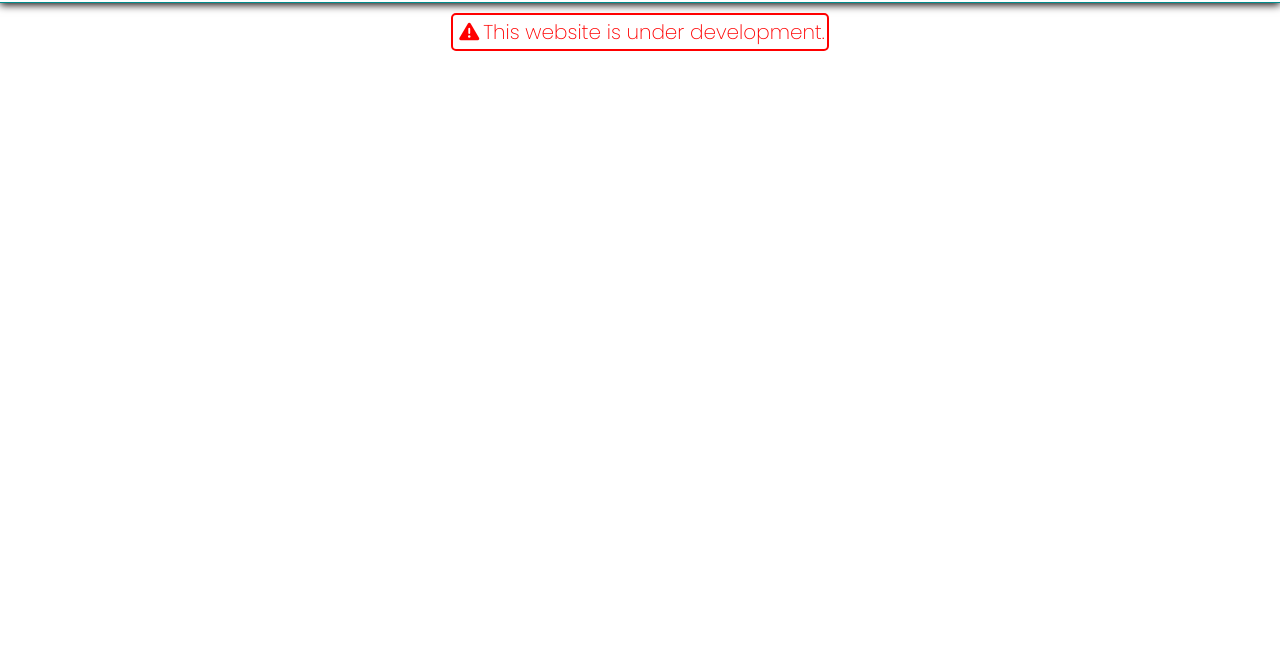
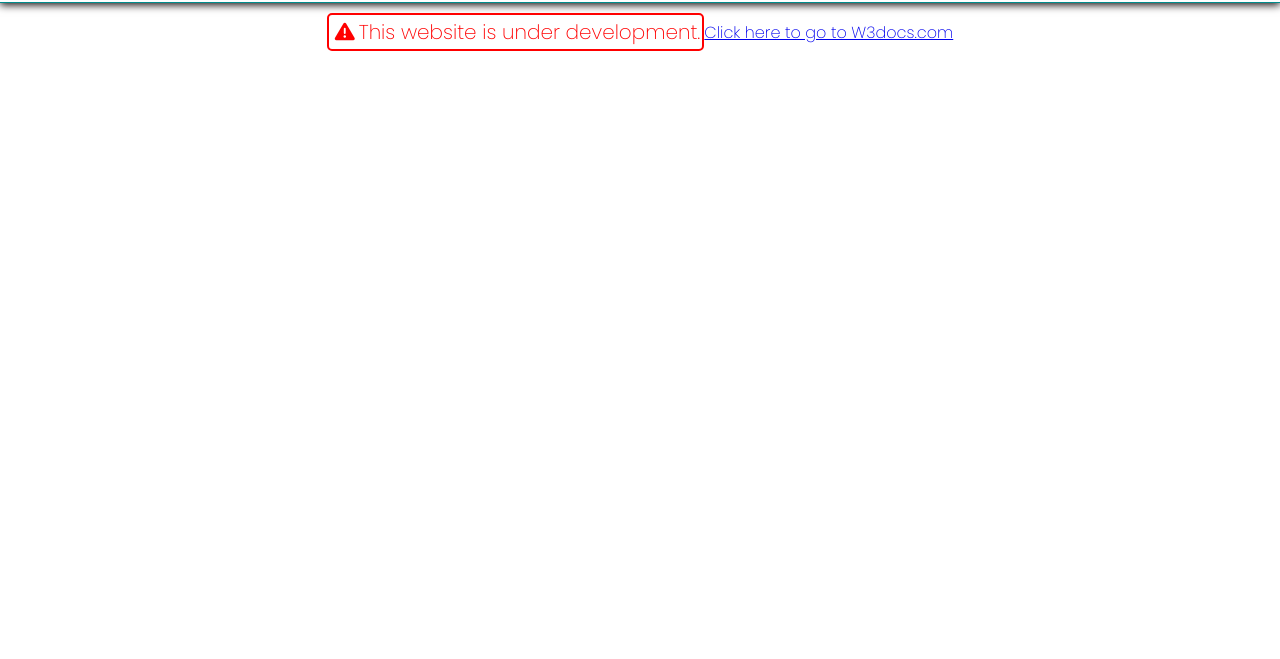
Before and after one commit to devjohnpaul/devjohnpaul.github.io, a plain HTML site: page index.html in a window 1280 px wide. Shown: the part 101-760 px from the top of the page. Drawn offline with nearby package versions, Linux system fonts and the light colour scheme; a web font is replaced by a local one.

Commit message:
update index.html

```diff
--- a/index.html
+++ b/index.html
@@ -40,6 +40,8 @@
         <i class="fa-solid fa-triangle-exclamation"></i>This website is under
         development.
       </p>
+
+      <a href="https://www.w3docs.com" target="_blank">Click here to go to W3docs.com</a>
     </div>
     <div class="footer">
       <p>
```
